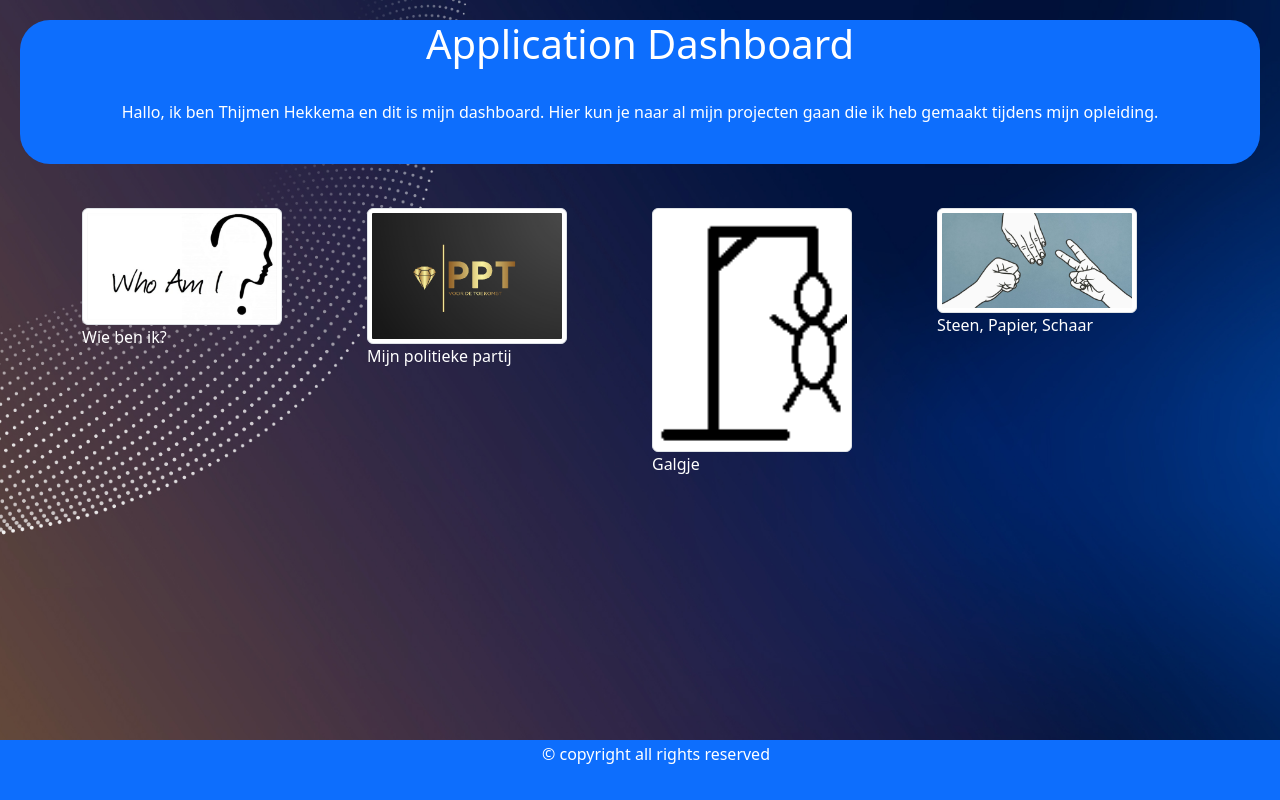
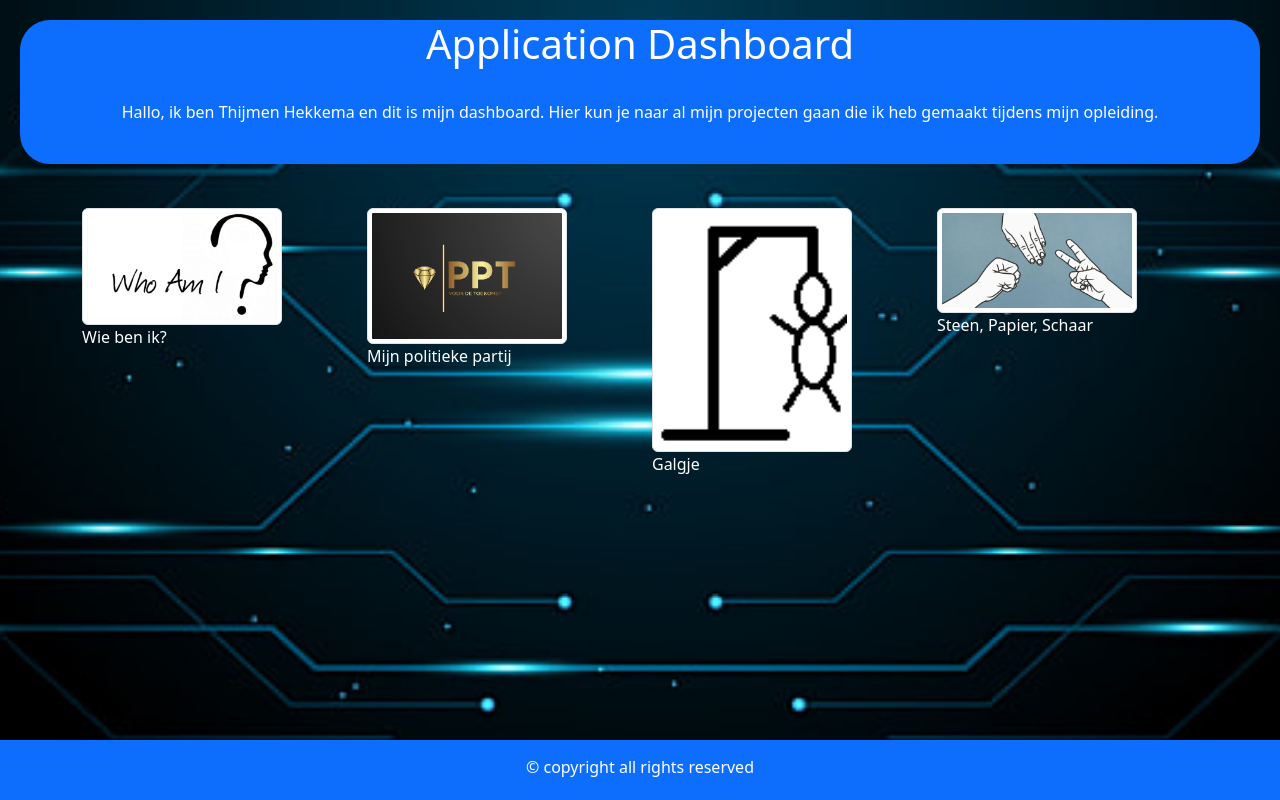
Before and after one commit to horizoncollege/ao-alkmaar-Thijmen2006, a PHP site: page / in a window 1280 px wide. Run offline with PHP 8.4, Linux system fonts and the light colour scheme.

Commit message:
achtergrond gewijzigd en footer en navbar centered

```diff
--- a/index.php
+++ b/index.php
@@ -10,6 +10,7 @@
 
 <body>
 
+
 <div class="intro">
     <div class="bg-primary text-center" style="border-radius: 30px; margin:20px">
         <h1 class="tekst">Application Dashboard</h1>
@@ -17,8 +18,10 @@
         <p class="tekst">Hallo, ik ben Thijmen Hekkema en dit is mijn dashboard. Hier kun je naar al mijn projecten gaan die ik heb gemaakt tijdens mijn opleiding.</p>
         <br>
     </div>
-</div>
+
+
 <br>
+
 
     <div class="container">
         <div class="row">
@@ -45,14 +48,11 @@
             </div>
         </div>
     </div>
+</div>
 
-    <footer class="bg-primary">
-        <ul>
-            <p class="tekst">© copyright all rights reserved</p>
-        </ul>
+    <footer class="bg-primary text-center">
+            <p class="footertekst">© copyright all rights reserved</p>
     </footer>
-
-
 </body>
 
 </html>
--- a/style.css
+++ b/style.css
@@ -4,22 +4,38 @@ body {
     background-size: cover;
     background-attachment: fixed;
     background-position: center center;
+    text-align:center;
+     display:flex;
+     flex-direction:column;
+     min-height:100vh;
 }
 
 .intro {
+    flex: 1;
     border-radius: 30px;
+    width: 100%;
+    max-width: 3000px;
+    margin: auto;
+    /* display: flex;
+    justify-content: center;
+    align-items: center; */
 }
 
 .tekst {
     color: white;
+
 }
 
 footer {
-    display:flex;
-    justify-content: center;
-    align-items: center;
-    position: fixed;
-    bottom: 0;
+    flex:1;
     width: 100%;
-    height: 60px;   /* Height of the footer */
+    max-width: 3000px;
+    height: 60px;
+    max-height: 60px;
+    margin: auto;
 }
+
+.footertekst {
+    color: white;
+    margin-top: 15px;
+}
```
Also changed, not shown: afbeeldingen/background.jpg, afbeeldingen/favicon.ico, afbeeldingen/oude background.jpg (added).
